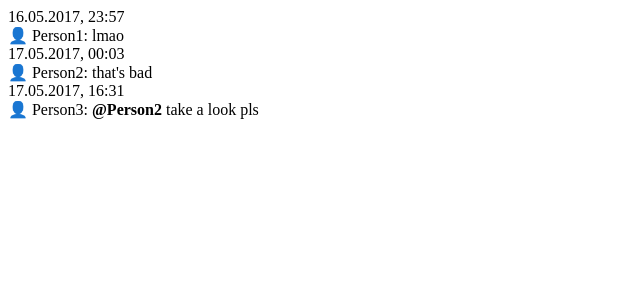
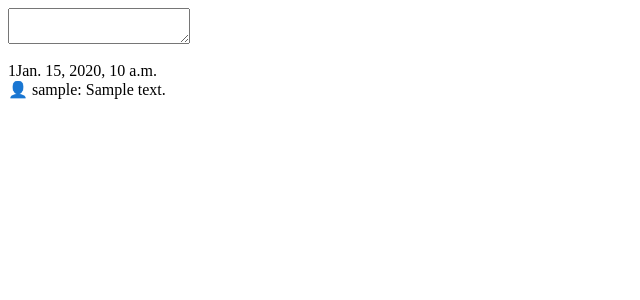
Before and after one commit to Rattchen/Nibble, a Django app: template templates/nibble/partials/comments.html in a window 1280 px wide. Shown: the top 300 px of the page, without its empty margins (0-640 px from the left). Run offline with Django 3.2, Linux system fonts and the light colour scheme; the template is opened without the code that fills it: most values are stand-ins (such as "Sample title", 1, 10 or a date in 2020).

Commit message:
Retrieve comments for a Card

```diff
--- a/templates/nibble/base.html
+++ b/templates/nibble/base.html
@@ -4,7 +4,7 @@
 <head>
   <meta charset="utf-8">
   <meta name="viewport" content="width=device-width">
-  <title>{% block "title" %}{% endblock %}</title>
+  <title>{% block "title" %}{% endblock %} || Nibble board</title>
   <!-- WORK ON URLS STATIC FILES -->
   <link href="style.css" rel="stylesheet" type="text/css" />
   <!-- /WORK ON URLS STATIC FILES -->
--- a/templates/nibble/card.html
+++ b/templates/nibble/card.html
@@ -114,8 +114,6 @@
                     </button>
                 </h5>
 
-
-
                 {% include "nibble/partials/logs.html" %}
 
             </div>
@@ -127,7 +125,7 @@
                             v
                         </button>
                     </h5>
-                    {% include "nibble/partials/comments.html" %}
+                    {% include "nibble/partials/comments.html" with comments=card.comments.all %}
             </div>
         </div>
     </div>
--- a/templates/nibble/partials/comments.html
+++ b/templates/nibble/partials/comments.html
@@ -1,18 +1,15 @@
-<div class="collapse" id="collapseComments">
-    <div class="comment-entry">
-        <div class="comment-date text-muted">16.05.2017, 23:57</div>
-        <span class="commenter"><img />👤 Person1:</span>
-        <span class="comment">lmao</span>
-    </div>
-    <div class="comment-entry">
-        <div class="comment-date text-muted">17.05.2017, 00:03</div>
-        <span class="commenter"><img />👤 Person2:</span>
-        <span class="comment">that's bad</span>
-    </div>
-    <div class="comment-entry">
-        <div class="comment-date text-muted">17.05.2017, 16:31</div>
-        <span class="commenter"><img />👤 Person3:</span>
-        <span class="comment"><b class="ping">@Person2</b> take a look pls</span>
-    </div>
+<div class="collapse show" id="collapseComments">
+    <textarea></textarea>
+<br /><br />
+        {% for comment in comments %}
+        <div class="comment-entry">
+            <div class="comment-date text-muted">1{{comment.datetime}}</div>
+            <span class="commenter"><img />👤 {{comment.author.user.username}}:</span>
+            <span class="comment">{{comment.content}}</span>
+        </div>
+        {% empty %}
+        No comments yet!
+        {% endfor %}
 </div>
-            <!-- change .commenter to .nick? or just .bold, I doubt I'd have to get this specific to have .commenter. Same with different .x-date, i can have .date or even just .muted-->
+
+<!-- change .commenter to .nick? or just bold, I doubt I'd have to get this specific to have .commenter -->
```
Also changed, not shown: models.py (+23 -20 lines), migrations/0006_alter_attachment_card_alter_card_column_and_more.py (added), migrations/0007_rename_belongs_to_comment_card.py (added).
